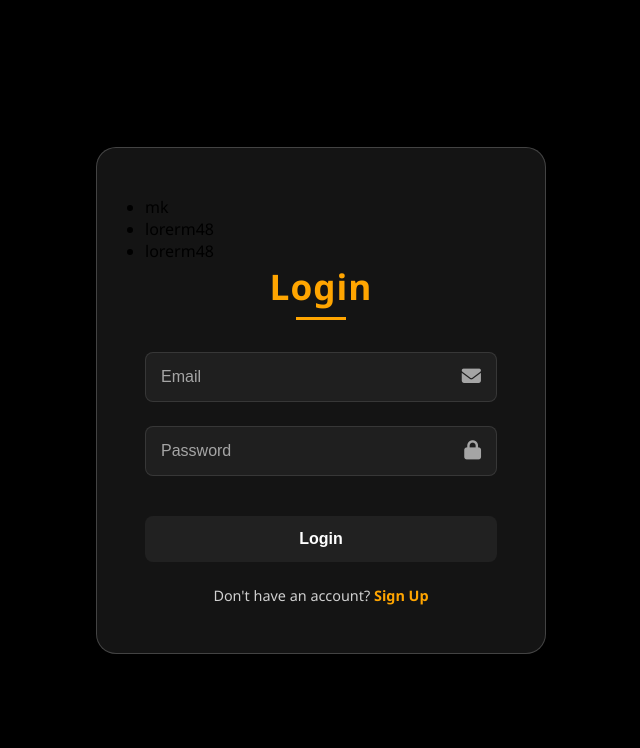
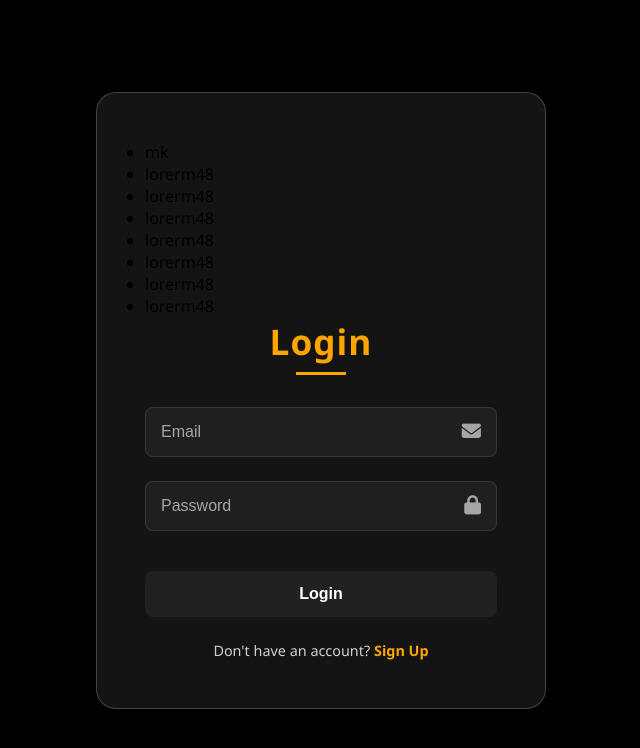
Before and after one commit to dishusingla001/Money_Tracker, a plain HTML site: page frontend/login.html in a window 1280 px wide. Shown: the whole page, without its empty margins (319-959 px from the left). Drawn offline with Linux system fonts and the light colour scheme.

Commit message:
adding file

```diff
--- a/frontend/login.html
+++ b/frontend/login.html
@@ -12,6 +12,11 @@
         <div class="form-box">
             <ul>
                 <li>mk</li>
+                <li>lorerm48</li>
+                <li>lorerm48</li>
+                <li>lorerm48</li>
+                <li>lorerm48</li>
+                <li>lorerm48</li>
                 <li>lorerm48</li>
                 <li>lorerm48</li>
 
```
